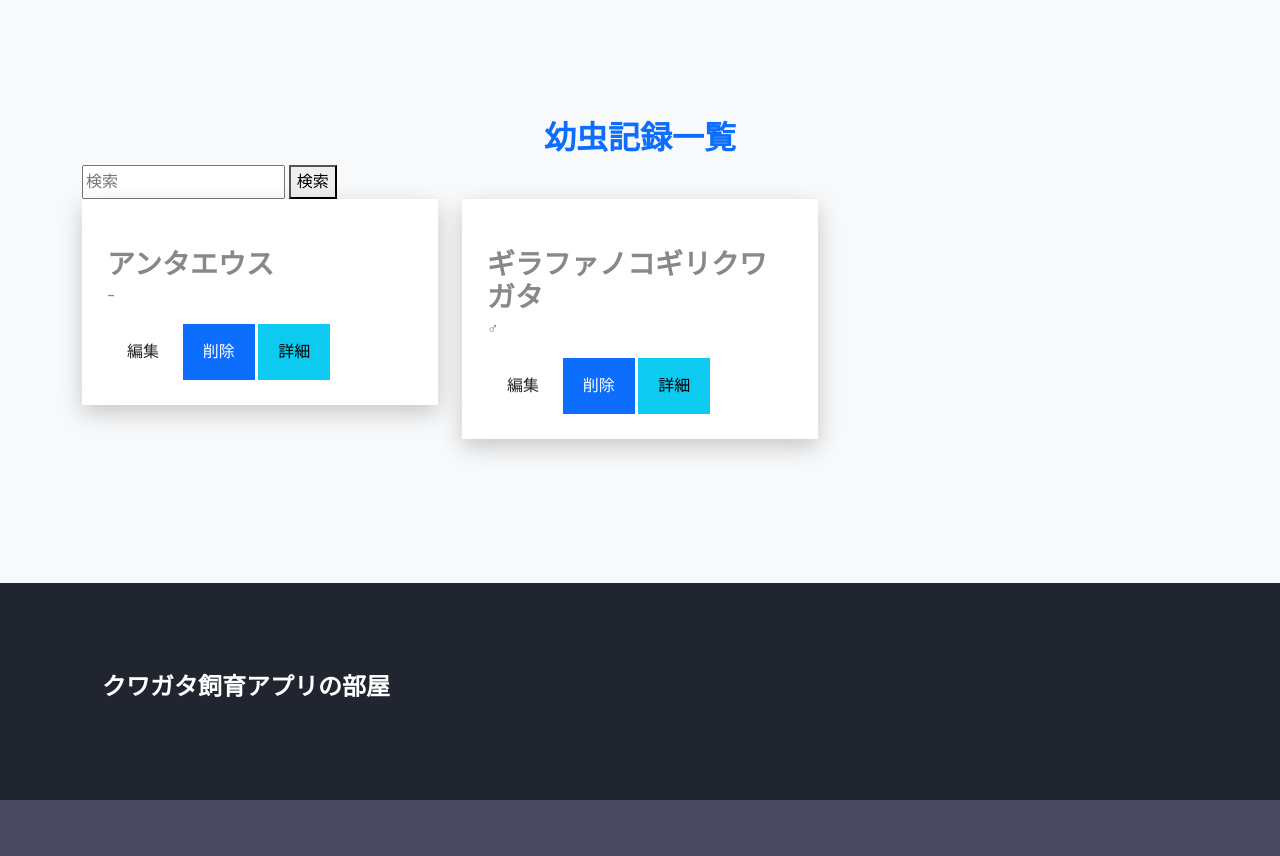
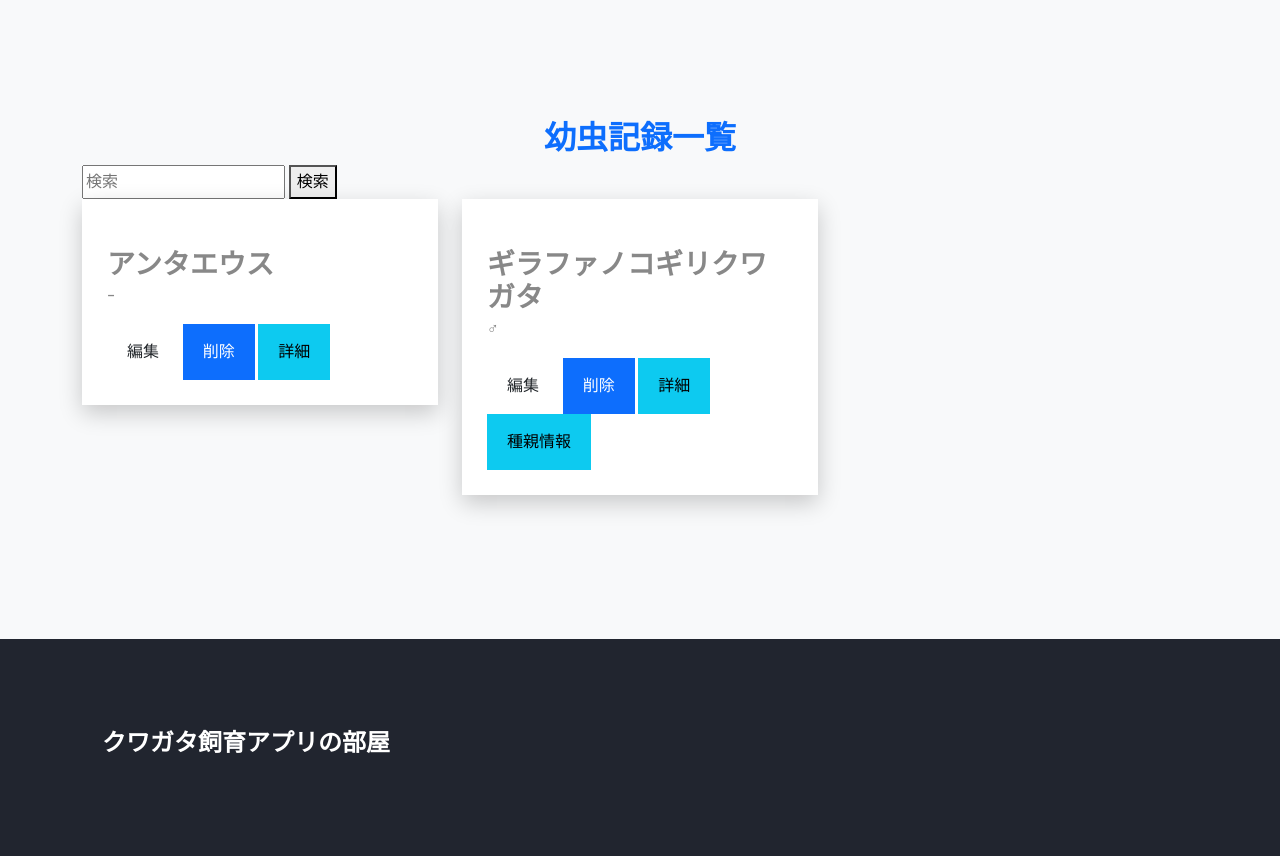
Before and after one commit to kentokawamura-lgtm/stagbeetle_rev5, a Django app: page /child/list/ in a window 1280 px wide. Shown: the part 1153-2009 px from the top of the page. Before the commit the page ends 1953 px from the top, so only its background shows below. Run offline with Django 5.2, Linux system fonts and the light colour scheme; a user stored in the database is signed in; data comes from the database, SQL or seed files in the repository.

```diff
--- a/templates/child_list.html
+++ b/templates/child_list.html
@@ -43,8 +43,8 @@
             <a href="{% url 'child:child_detail' item.pk %}" class="btn btn-info " role="button" aria-disabled="true">詳細</a>
 
             {% for s in obj2 %}
-            {% if item.name is s.name and item.size is s.size_ad and item.date is s.ad_date %}
-            <a href="{% url 'adult:adult_detail' s.pk %}" class="btn btn-info " role="button" aria-disabled="true">詳細</a>
+            {% if item.name == s.name and item.size == s.size_ad and item.date == s.ad_date %}
+            <a href="{% url 'adult:adult_detail' s.pk %}" class="btn btn-info " role="button" aria-disabled="true">種親情報</a>
             {% endif %}
             {% endfor %}
           </div>
```
